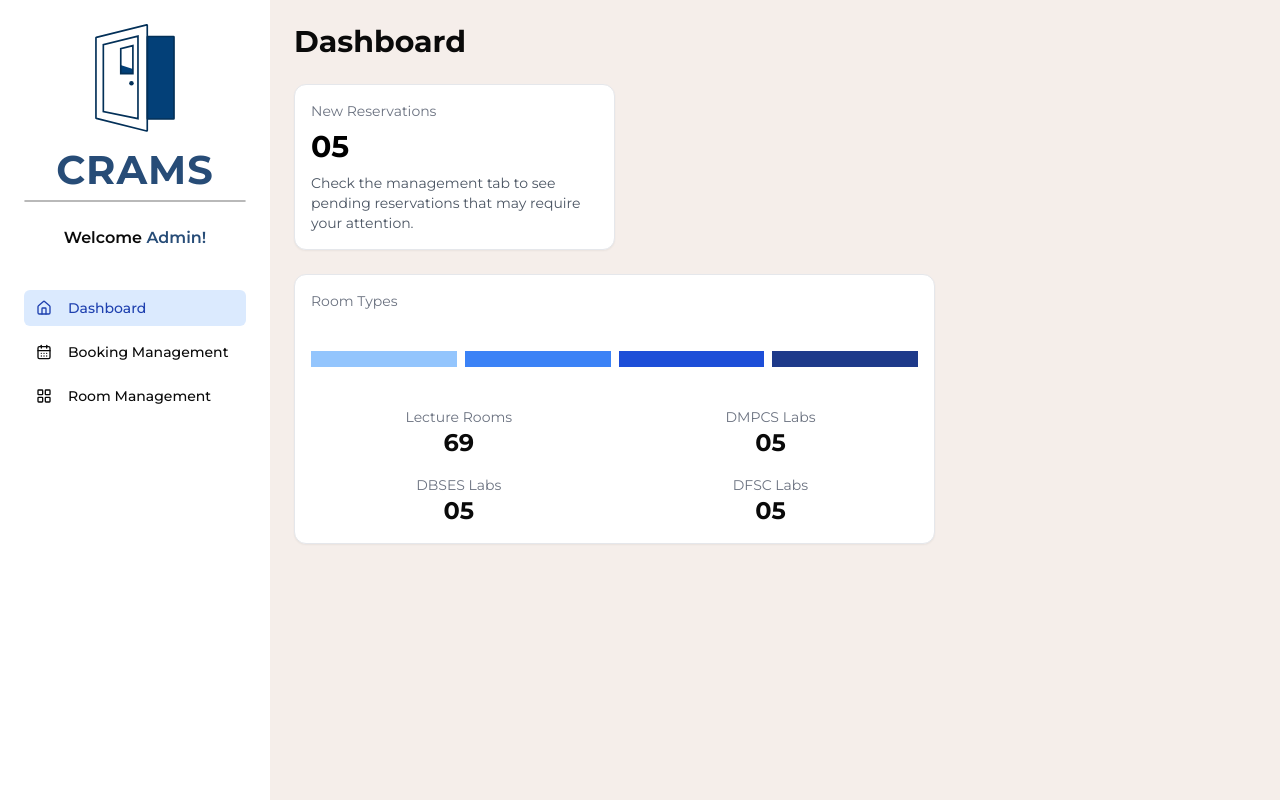
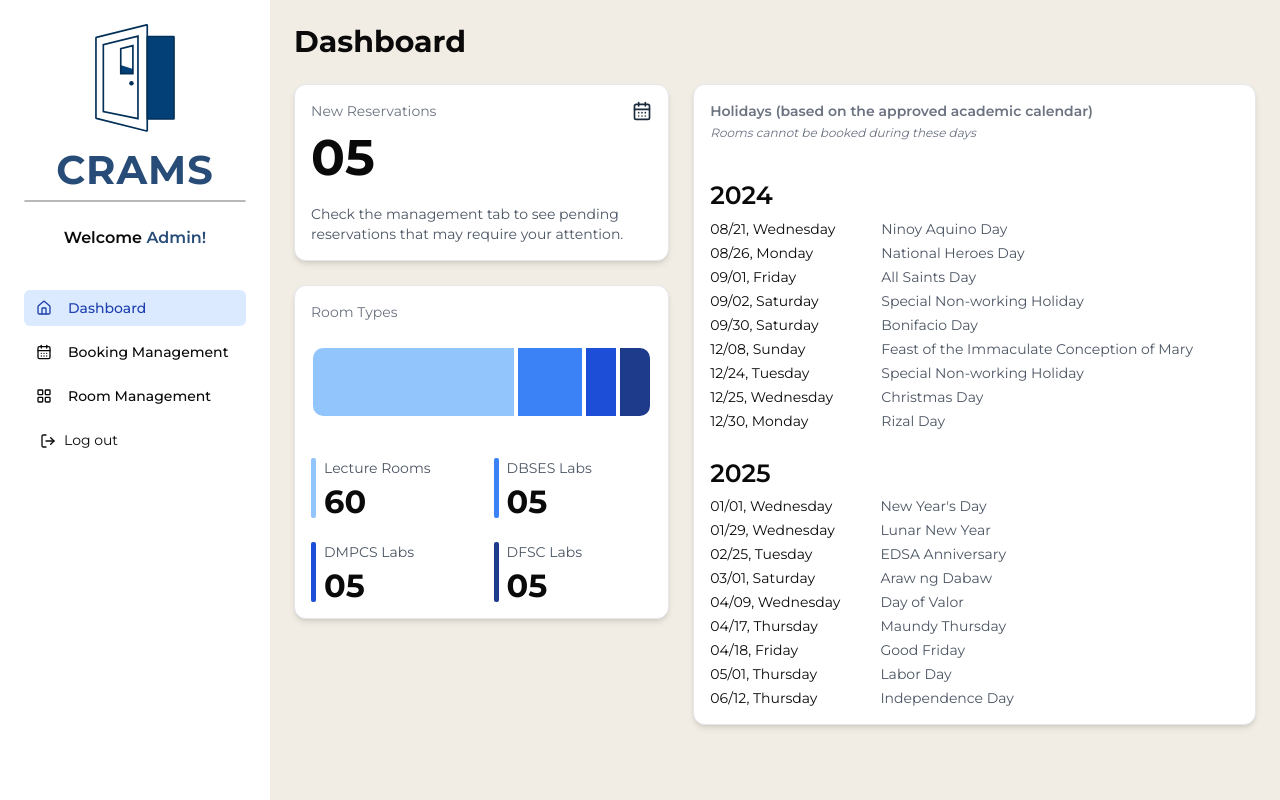
Before and after one commit to MakkuHuqueriza/CRAMS, a Next.js app: page /admin in a window 1280 px wide. Built offline with nearby package versions, Linux system fonts and the light colour scheme.

Commit message:
feat: admin dashboard and sidebar

```diff
--- a/src/app/admin/Sidebar.tsx
+++ b/src/app/admin/Sidebar.tsx
@@ -1,12 +1,14 @@
 "use client";
 import React from "react";
 import Image from "next/image";
-// import { Card } from "@/components/ui/card";
 import { Button } from "@/components/ui/button";
-// import { cn } from "@/lib/utils";
-import { Home, CalendarDays, LayoutGrid } from "lucide-react";
+import { Home, CalendarDays, LayoutGrid, LogOut } from "lucide-react";
+import { adminLogoutAction } from "@/actions/admin";
+import { usePathname } from "next/navigation"; // Import usePathname
 
 const Sidebar = () => {
+  const pathname = usePathname(); // Get the current route
+
   return (
     <aside className="bg-white w-[270px] h-screen p-6 shadow-xl">
       <div className="flex flex-col items-center mb-10">
@@ -28,27 +30,53 @@ const Sidebar = () => {
         </p>
       </div>
       <nav className="space-y-2">
+        {/* Dashboard Button */}
         <Button
           variant="ghost"
-          className="w-full justify-start text-blue-800 bg-blue-100"
+          className={`w-full justify-start ${
+            pathname === "/admin"
+              ? "bg-blue-100 text-blue-800"
+              : "hover:bg-blue-100 hover:text-blue-800"
+          } transition duration-200 ease-in-out`}
         >
           <Home className="mr-2" size={16} />
           Dashboard
         </Button>
+
+        {/* Booking Management Button */}
         <Button
           variant="ghost"
-          className="w-full justify-start hover:text-blue-800 hover:bg-blue-100"
+          className={`w-full justify-start ${
+            pathname === "/admin/booking-management"
+              ? "bg-blue-100 text-blue-800"
+              : "hover:bg-blue-100 hover:text-blue-800"
+          } transition duration-200 ease-in-out`}
         >
           <CalendarDays className="mr-2" size={16} />
           Booking Management
         </Button>
+
+        {/* Room Management Button */}
         <Button
           variant="ghost"
-          className="w-full justify-start hover:text-blue-800 hover:bg-blue-100"
+          className={`w-full justify-start ${
+            pathname === "/admin/room-management"
+              ? "bg-blue-100 text-blue-800"
+              : "hover:bg-blue-100 hover:text-blue-800"
+          } transition duration-200 ease-in-out`}
         >
           <LayoutGrid className="mr-2" size={16} />
           Room Management
         </Button>
+
+        {/* Logout Button */}
+        <button
+          onClick={adminLogoutAction}
+          className="flex items-center gap-2 px-4 py-2 w-full text-[14px] hover:bg-gray-100 active:bg-[#274c77] active:text-white rounded-md transition duration-200 ease-in-out"
+        >
+          <LogOut className="w-4 h-4" />
+          <span>Log out</span>
+        </button>
       </nav>
     </aside>
   );
--- a/src/app/admin/page.tsx
+++ b/src/app/admin/page.tsx
@@ -1,90 +1,151 @@
 import Sidebar from "@/app/admin/Sidebar";
-// import HolidayList from "@/components/HolidayList";
-// import { roomData } from "@/app/roomData";
 import { Card } from "@/components/ui/card";
+import { CalendarDays } from "lucide-react";
+import Link from "next/link";
+import React from "react";
 
-// const holidays2024 = [
-//   { date: "08/21", day: "Wednesday", name: "Ninoy Aquino Day" },
-//   { date: "08/26", day: "Monday", name: "National Heroes Day" },
-//   { date: "09/01", day: "Friday", name: "All Saints Day" },
-//   { date: "09/02", day: "Saturday", name: "Special Non-working Holiday" },
-//   { date: "09/30", day: "Saturday", name: "Bonifacio Day" },
-//   {
-//     date: "12/08",
-//     day: "Sunday",
-//     name: "Feast of the Immaculate Conception of Mary",
-//   },
-//   { date: "12/24", day: "Tuesday", name: "Special Non-working Holiday" },
-//   { date: "12/25", day: "Wednesday", name: "Christmas Day" },
-//   { date: "12/30", day: "Monday", name: "Rizal Day" },
-// ];
+const holidays2024 = [
+  { date: "08/21", day: "Wednesday", name: "Ninoy Aquino Day" },
+  { date: "08/26", day: "Monday", name: "National Heroes Day" },
+  { date: "09/01", day: "Friday", name: "All Saints Day" },
+  { date: "09/02", day: "Saturday", name: "Special Non-working Holiday" },
+  { date: "09/30", day: "Saturday", name: "Bonifacio Day" },
+  {
+    date: "12/08",
+    day: "Sunday",
+    name: "Feast of the Immaculate Conception of Mary",
+  },
+  { date: "12/24", day: "Tuesday", name: "Special Non-working Holiday" },
+  { date: "12/25", day: "Wednesday", name: "Christmas Day" },
+  { date: "12/30", day: "Monday", name: "Rizal Day" },
+];
 
-// const holidays2025 = [
-//   { date: "01/01", day: "Wednesday", name: "New Year's Day" },
-//   { date: "01/29", day: "Wednesday", name: "Lunar New Year" },
-//   { date: "02/25", day: "Tuesday", name: "EDSA Anniversary" },
-//   { date: "03/01", day: "Saturday", name: "Araw ng Dabaw" },
-//   { date: "04/09", day: "Wednesday", name: "Day of Valor" },
-//   { date: "04/17", day: "Thursday", name: "Maundy Thursday" },
-//   { date: "04/18", day: "Friday", name: "Good Friday" },
-//   { date: "05/01", day: "Thursday", name: "Labor Day" },
-//   { date: "06/12", day: "Thursday", name: "Independence Day" },
-// ];
+const holidays2025 = [
+  { date: "01/01", day: "Wednesday", name: "New Year's Day" },
+  { date: "01/29", day: "Wednesday", name: "Lunar New Year" },
+  { date: "02/25", day: "Tuesday", name: "EDSA Anniversary" },
+  { date: "03/01", day: "Saturday", name: "Araw ng Dabaw" },
+  { date: "04/09", day: "Wednesday", name: "Day of Valor" },
+  { date: "04/17", day: "Thursday", name: "Maundy Thursday" },
+  { date: "04/18", day: "Friday", name: "Good Friday" },
+  { date: "05/01", day: "Thursday", name: "Labor Day" },
+  { date: "06/12", day: "Thursday", name: "Independence Day" },
+];
 
 export default function DashboardPage() {
-  // const totalRooms = roomData.reduce((acc, room) => acc + (room.count || 0), 0);
-  const pendingReservations = 5;
-
-  const roomTypes = [
-    { name: "Lecture Rooms", count: 69 },
-    { name: "DMPCS Labs", count: 5 },
-    { name: "DBSES Labs", count: 5 },
-    { name: "DFSC Labs", count: 5 },
-  ];
-
   return (
     <div className="flex h-screen overflow-hidden">
       <Sidebar />
-      <main className="flex-1 bg-[#f5eeea] p-6 overflow-y-auto">
+      <main className="flex-1 bg-[#f2ede4] p-6 overflow-y-auto">
         <h1 className="text-3xl font-bold mb-6">Dashboard</h1>
 
-        <div className="flex flex-col md:flex-row flex-wrap gap-6 mb-6 w-full">
-          <Card className="bg-white p-4 flex flex-col gap-2 w-full md:w-1/3">
+        <div className="flex flex-col lg:flex-row gap-6">
+          {/* Left Section */}
+          <div className="w-full lg:w-2/5 flex flex-col gap-6">
+            {/* New Reservations */}
+            <Card className="bg-white p-4 rounded-xl shadow-md">
+              <div className="flex items-center justify-between mb-[-25px]">
                 <h2 className="text-sm text-gray-500">New Reservations</h2>
-            <p className="text-3xl font-bold text-black">
-              {pendingReservations.toString().padStart(2, "0")}
-            </p>
+                <Link href="/admin/booking-management">
+                  <CalendarDays className="w-5 h-5 text-[#1c2b3b] cursor-pointer hover:text-[#274c77] transition" />
+                </Link>
+              </div>
+              <p className="text-[50px] font-bold mb-[-15px]">05</p>
               <p className="text-sm text-gray-600">
                 Check the management tab to see pending reservations that may
                 require your attention.
               </p>
             </Card>
 
-          <Card className="bg-white p-4 w-full md:w-2/3">
-            <h2 className="text-sm text-gray-500 mb-4">Room Types</h2>
-            <div className="flex space-x-2 mb-4">
-              <div className="h-4 flex-1 bg-blue-300" />
-              <div className="h-4 flex-1 bg-blue-500" />
-              <div className="h-4 flex-1 bg-blue-700" />
-              <div className="h-4 flex-1 bg-blue-900" />
+            {/* Room Types */}
+            <Card className="bg-white p-4 rounded-xl shadow-md">
+              <h2 className="text-sm text-gray-500">Room Types</h2>
+
+              {/* Stacked color bar */}
+              <div className="w-full h-[72px] overflow-hidden outline-none flex mb-4">
+                <div className="bg-blue-300 w-[60%] border-2 border-white rounded-l-xl" />
+                <div className="bg-blue-500 w-[20%] border-2 border-white" />
+                <div className="bg-blue-700 w-[10%] border-2 border-white" />
+                <div className="bg-blue-900 w-[10%] border-2 border-white rounded-r-xl" />
               </div>
-            <div className="grid grid-cols-2 gap-4 text-center">
-              {roomTypes.map((type, idx) => (
-                <div key={idx}>
-                  <p className="text-sm text-gray-500">{type.name}</p>
-                  <p className="text-2xl font-bold">
-                    {type.count.toString().padStart(2, "0")}
-                  </p>
+
+              {/* Room types grid */}
+              <div className="grid grid-cols-2 gap-x-6 gap-y-6">
+                <div className="flex items-center">
+                  <div className="w-[5px] h-[60px] bg-blue-300 rounded-sm mr-2" />
+                  <div>
+                    <p className="text-sm text-gray-600 mb-2">Lecture Rooms</p>
+                    <p className="text-[32px] font-bold leading-none">60</p>
                   </div>
-              ))}
+                </div>
+
+                <div className="flex items-center">
+                  <div className="w-[5px] h-[60px] bg-blue-500 rounded-sm mr-2" />
+                  <div>
+                    <p className="text-sm text-gray-600 mb-2">DBSES Labs</p>
+                    <p className="text-[32px] font-bold leading-none">05</p>
+                  </div>
+                </div>
+
+                <div className="flex items-center">
+                  <div className="w-[5px] h-[60px] bg-blue-700 rounded-sm mr-2" />
+                  <div>
+                    <p className="text-sm text-gray-600 mb-2">DMPCS Labs</p>
+                    <p className="text-[32px] font-bold leading-none">05</p>
+                  </div>
+                </div>
+
+                <div className="flex items-center">
+                  <div className="w-[5px] h-[60px] bg-blue-900 rounded-sm mr-2" />
+                  <div>
+                    <p className="text-sm text-gray-600 mb-2">DFSC Labs</p>
+                    <p className="text-[32px] font-bold leading-none">05</p>
+                  </div>
+                </div>
               </div>
             </Card>
           </div>
 
-        {/* <div className="grid grid-cols-1 md:grid-cols-2 gap-6">
-          <HolidayList year={2024} holidays={holidays2024} />
-          <HolidayList year={2025} holidays={holidays2025} />
-        </div> */}
+          {/* Right Section */}
+          <div className="w-full lg:w-3/5 flex flex-col gap-6">
+            <Card className="bg-white p-4 rounded-xl shadow-md">
+              <h2 className="text-gray-500 text-sm font-semibold mb-[-20px]">
+                Holidays (based on the approved academic calendar)
+              </h2>
+              <p className="text-xs text-gray-500 mb-3">
+                <i>Rooms cannot be booked during these days</i>
+              </p>
+
+              <div className="space-y-6">
+                {/* 2024 Holidays */}
+                <div>
+                  <p className="text-[25px] font-semibold mb-1">2024</p>
+                  <div className="grid grid-cols-[auto,1fr] gap-x-[46px] gap-y-1 text-sm">
+                    {holidays2024.map((holiday, index) => (
+                      <React.Fragment key={index}>
+                        <div>{`${holiday.date}, ${holiday.day}`}</div>
+                        <div className="text-gray-600">{holiday.name}</div>
+                      </React.Fragment>
+                    ))}
+                  </div>
+                </div>
+
+                {/* 2025 Holidays */}
+                <div>
+                  <p className="text-[25px] font-semibold mb-1">2025</p>
+                  <div className="grid grid-cols-[auto,1fr] gap-x-10 gap-y-1 text-sm">
+                    {holidays2025.map((holiday, index) => (
+                      <React.Fragment key={index}>
+                        <div>{`${holiday.date}, ${holiday.day}`}</div>
+                        <div className="text-gray-600">{holiday.name}</div>
+                      </React.Fragment>
+                    ))}
+                  </div>
+                </div>
+              </div>
+            </Card>
+          </div>
+        </div>
       </main>
     </div>
   );
```
Lines whose indentation alone changed are shown as unchanged.
